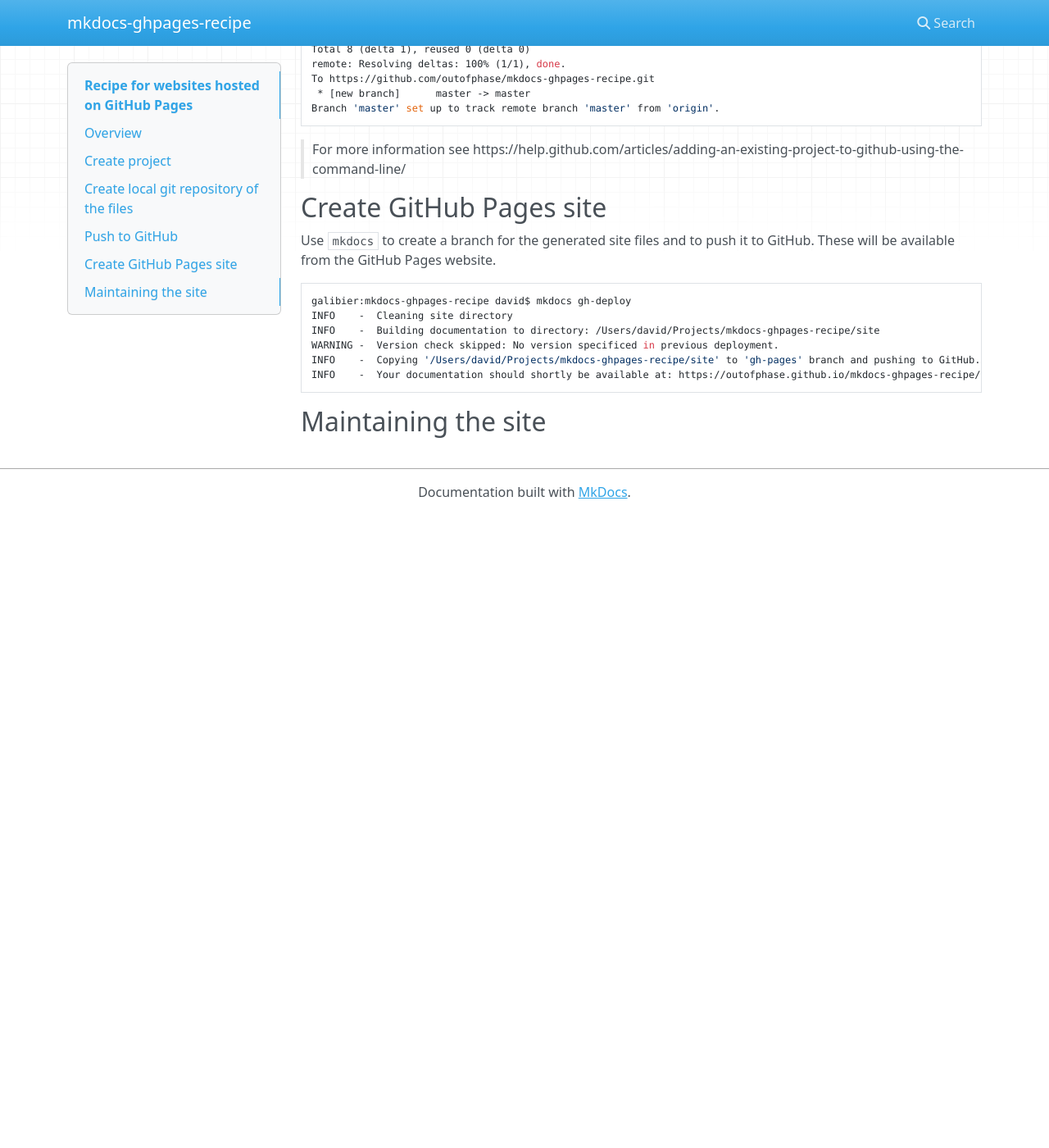
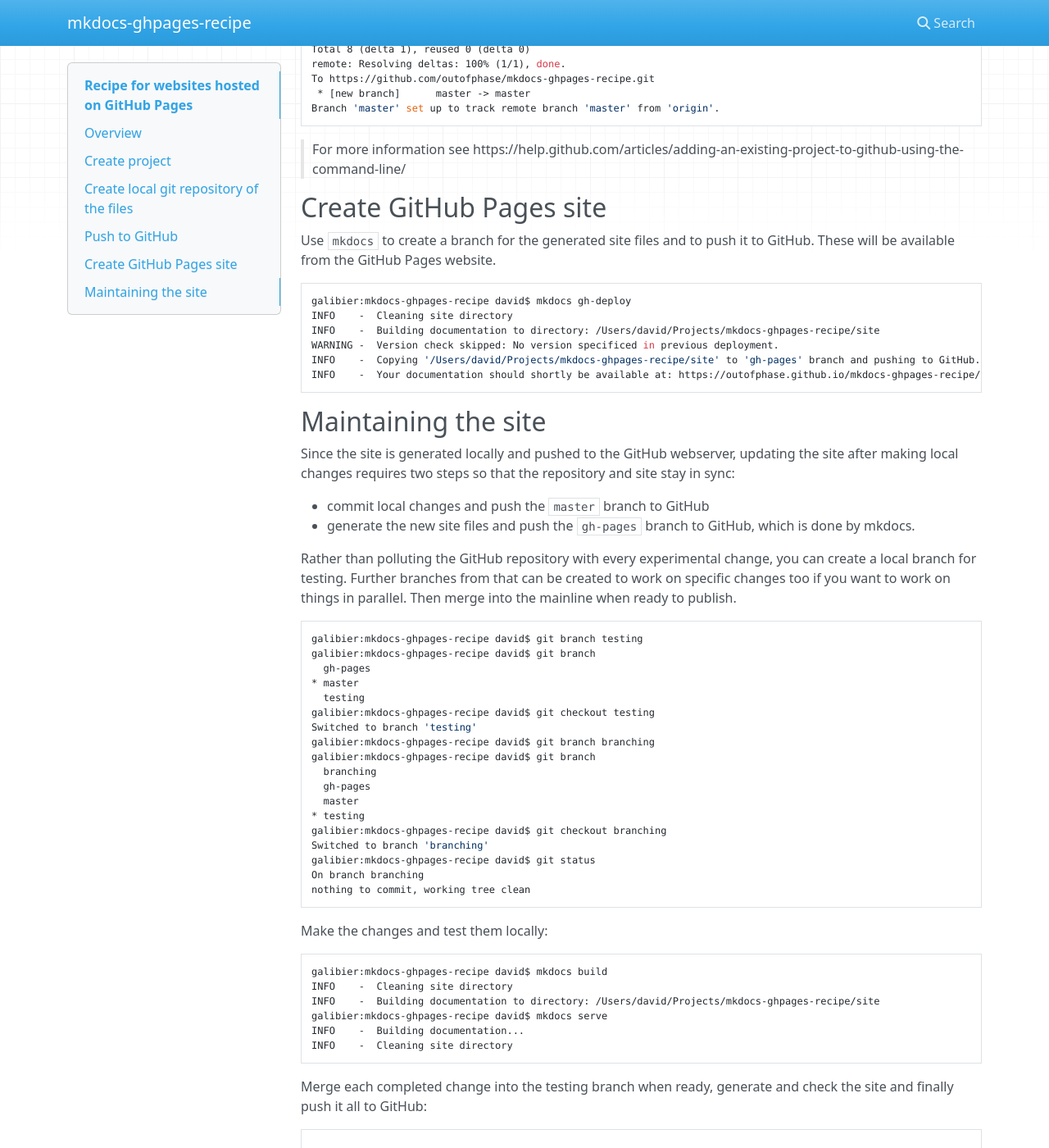
Before and after one commit to outofphase/mkdocs-ghpages-recipe, an MkDocs documentation site: the page built from docs/index.md, in a window 1280 px wide and 1400 px high, scrolled down 2142 px. Shown: the whole window at 82% size. Built offline with MkDocs 1.6.1, drawn with Linux system fonts in a browser that asks for light colours; nearby versions of some CDN libraries; before the commit the page ends 2770 px from its top, so only the background shows below that.

Commit message:
details on using branching

````diff
--- a/docs/index.md
+++ b/docs/index.md
@@ -124,3 +124,48 @@ INFO    -  Your documentation should shortly be available at: https://outofphase
 ```
 
 ## Maintaining the site
+
+Since the site is generated locally and pushed to the GitHub webserver, updating the site after making local changes requires two steps so that the repository and site stay in sync:
+
+* commit local changes and push the `master` branch to GitHub
+* generate the new site files and push the `gh-pages` branch to GitHub, which is done by mkdocs.
+
+Rather than polluting the GitHub repository with every experimental change, you can create a local branch for testing. Further branches from that can be created to work on specific changes too if you want to work on things in parallel. Then merge into the mainline when ready to publish.
+
+``` bash
+galibier:mkdocs-ghpages-recipe david$ git branch testing
+galibier:mkdocs-ghpages-recipe david$ git branch
+  gh-pages
+* master
+  testing
+galibier:mkdocs-ghpages-recipe david$ git checkout testing
+Switched to branch 'testing'
+galibier:mkdocs-ghpages-recipe david$ git branch branching
+galibier:mkdocs-ghpages-recipe david$ git branch
+  branching
+  gh-pages
+  master
+* testing
+galibier:mkdocs-ghpages-recipe david$ git checkout branching
+Switched to branch 'branching'
+galibier:mkdocs-ghpages-recipe david$ git status
+On branch branching
+nothing to commit, working tree clean
+```
+
+Make the changes and test them locally:
+
+``` bash
+galibier:mkdocs-ghpages-recipe david$ mkdocs build
+INFO    -  Cleaning site directory
+INFO    -  Building documentation to directory: /Users/david/Projects/mkdocs-ghpages-recipe/site
+galibier:mkdocs-ghpages-recipe david$ mkdocs serve
+INFO    -  Building documentation...
+INFO    -  Cleaning site directory
+```
+
+Merge each completed change into the testing branch when ready, generate and check the site and finally push it all to GitHub:
+
+``` bash
+
+```
````
